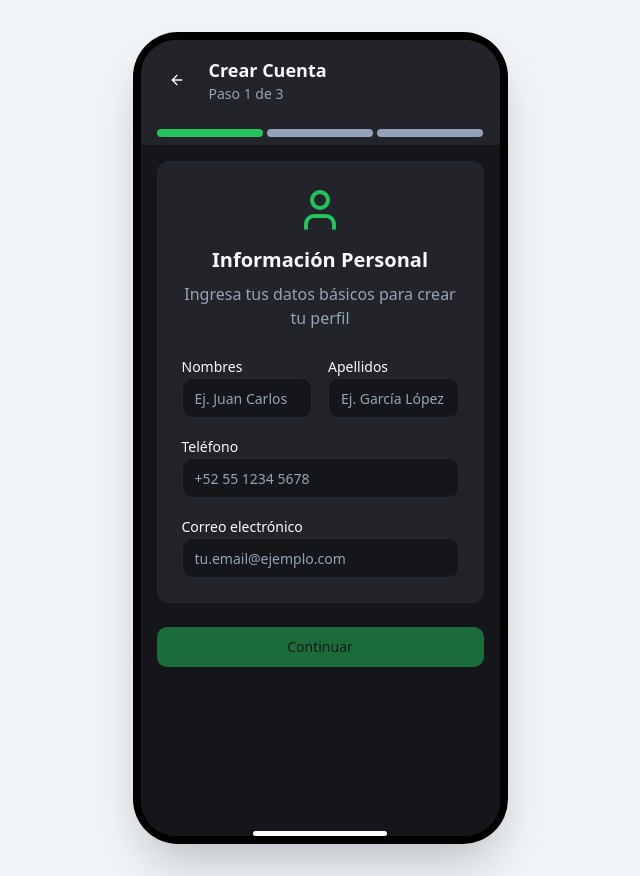
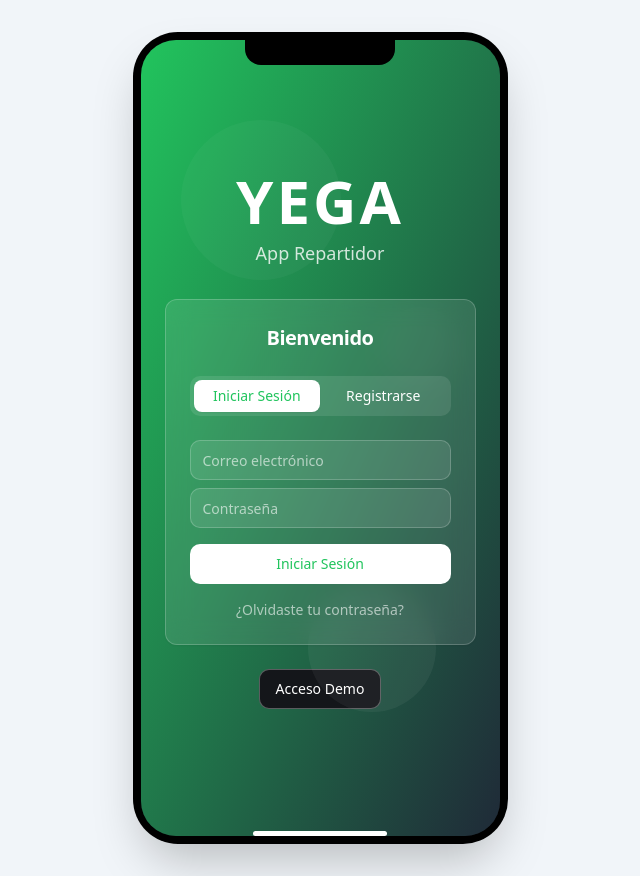
Before and after one commit to SebastianVernisMora/yega-route-genius, a React (Vite) app: page / in a window 1280 px wide. Shown: the whole page, without its empty margins (320-960 px from the left). Built offline with nearby package versions, Linux system fonts and the light colour scheme.

Commit message:
Add login/register screen
Implement a pre-login screen with options to sign in or register.

```diff
--- /dev/null
+++ b/src/components/AuthScreen.tsx
@@ -0,0 +1,141 @@
+import { useState } from 'react';
+import { Button } from '@/components/ui/button';
+import { Input } from '@/components/ui/input';
+import { Card, CardContent, CardHeader, CardTitle } from '@/components/ui/card';
+import { Tabs, TabsContent, TabsList, TabsTrigger } from '@/components/ui/tabs';
+
+interface AuthScreenProps {
+  onAuthenticated: () => void;
+}
+
+const AuthScreen = ({ onAuthenticated }: AuthScreenProps) => {
+  const [email, setEmail] = useState('');
+  const [password, setPassword] = useState('');
+  const [name, setName] = useState('');
+
+  const handleLogin = () => {
+    // Simulación de login exitoso
+    onAuthenticated();
+  };
+
+  const handleRegister = () => {
+    // Simulación de registro exitoso
+    onAuthenticated();
+  };
+
+  return (
+    <div className="min-h-screen bg-gradient-to-br from-primary via-primary-glow to-secondary flex items-center justify-center relative overflow-hidden">
+      {/* Background animated elements */}
+      <div className="absolute top-20 left-10 w-40 h-40 bg-white/5 rounded-full animate-pulse"></div>
+      <div className="absolute bottom-32 right-16 w-32 h-32 bg-white/10 rounded-full animate-pulse delay-300"></div>
+      <div className="absolute top-1/3 right-10 w-20 h-20 bg-white/5 rounded-full animate-pulse delay-500"></div>
+
+      <div className="w-full max-w-md px-6">
+        {/* Logo */}
+        <div className="text-center mb-8 animate-fade-in">
+          <h1 className="text-6xl font-black text-white tracking-wider mb-2">
+            YEGA
+          </h1>
+          <p className="text-white/80 text-lg">App Repartidor</p>
+        </div>
+
+        {/* Auth Card */}
+        <Card className="backdrop-blur-md bg-white/10 border-white/20 animate-scale-in">
+          <CardHeader>
+            <CardTitle className="text-center text-white text-xl">
+              Bienvenido
+            </CardTitle>
+          </CardHeader>
+          <CardContent>
+            <Tabs defaultValue="login" className="w-full">
+              <TabsList className="grid w-full grid-cols-2 bg-white/10">
+                <TabsTrigger value="login" className="text-white data-[state=active]:bg-white data-[state=active]:text-primary">
+                  Iniciar Sesión
+                </TabsTrigger>
+                <TabsTrigger value="register" className="text-white data-[state=active]:bg-white data-[state=active]:text-primary">
+                  Registrarse
+                </TabsTrigger>
+              </TabsList>
+
+              <TabsContent value="login" className="space-y-4 mt-6">
+                <div className="space-y-2">
+                  <Input
+                    type="email"
+                    placeholder="Correo electrónico"
+                    value={email}
+                    onChange={(e) => setEmail(e.target.value)}
+                    className="bg-white/10 border-white/20 text-white placeholder:text-white/60"
+                  />
+                  <Input
+                    type="password"
+                    placeholder="Contraseña"
+                    value={password}
+                    onChange={(e) => setPassword(e.target.value)}
+                    className="bg-white/10 border-white/20 text-white placeholder:text-white/60"
+                  />
+                </div>
+                <Button
+                  onClick={handleLogin}
+                  className="w-full bg-white text-primary hover:bg-white/90 hover-scale"
+                >
+                  Iniciar Sesión
+                </Button>
+                <p className="text-center text-white/60 text-sm">
+                  ¿Olvidaste tu contraseña?
+                </p>
+              </TabsContent>
+
+              <TabsContent value="register" className="space-y-4 mt-6">
+                <div className="space-y-2">
+                  <Input
+                    type="text"
+                    placeholder="Nombre completo"
+                    value={name}
+                    onChange={(e) => setName(e.target.value)}
+                    className="bg-white/10 border-white/20 text-white placeholder:text-white/60"
+                  />
+                  <Input
+                    type="email"
+                    placeholder="Correo electrónico"
+                    value={email}
+                    onChange={(e) => setEmail(e.target.value)}
+                    className="bg-white/10 border-white/20 text-white placeholder:text-white/60"
+                  />
+                  <Input
+                    type="password"
+                    placeholder="Contraseña"
+                    value={password}
+                    onChange={(e) => setPassword(e.target.value)}
+                    className="bg-white/10 border-white/20 text-white placeholder:text-white/60"
+                  />
+                </div>
+                <Button
+                  onClick={handleRegister}
+                  className="w-full bg-white text-primary hover:bg-white/90 hover-scale"
+                >
+                  Crear Cuenta
+                </Button>
+                <p className="text-center text-white/60 text-xs">
+                  Al registrarte aceptas nuestros términos y condiciones
+                </p>
+              </TabsContent>
+            </Tabs>
+          </CardContent>
+        </Card>
+
+        {/* Demo access */}
+        <div className="text-center mt-6 animate-fade-in delay-300">
+          <Button
+            variant="outline"
+            onClick={onAuthenticated}
+            className="text-white border-white/30 hover:bg-white/10"
+          >
+            Acceso Demo
+          </Button>
+        </div>
+      </div>
+    </div>
+  );
+};
+
+export default AuthScreen;
--- a/src/pages/Index.tsx
+++ b/src/pages/Index.tsx
@@ -6,6 +6,7 @@ import VehicleDocuments from '@/components/VehicleDocuments';
 import DriverProfile from '@/components/DriverProfile';
 import Earnings from '@/components/Earnings';
 import SplashScreen from '@/components/SplashScreen';
+import AuthScreen from '@/components/AuthScreen';
 
 interface Order {
   id: string;
@@ -18,6 +19,7 @@ interface Order {
 }
 
 const Index = () => {
+  const [isAuthenticated, setIsAuthenticated] = useState(false);
   const [showSplash, setShowSplash] = useState(true);
   const [currentView, setCurrentView] = useState<'registration' | 'dashboard' | 'delivery' | 'documents' | 'profile' | 'earnings'>('registration');
   const [selectedOrder, setSelectedOrder] = useState<Order | null>(null);
@@ -56,7 +58,15 @@ const Index = () => {
     setShowSplash(false);
   };
 
+  const handleAuthenticated = () => {
+    setIsAuthenticated(true);
+  };
+
   const renderCurrentView = () => {
+    if (!isAuthenticated) {
+      return <AuthScreen onAuthenticated={handleAuthenticated} />;
+    }
+
     if (showSplash) {
       return <SplashScreen onComplete={handleSplashComplete} />;
     }
```
